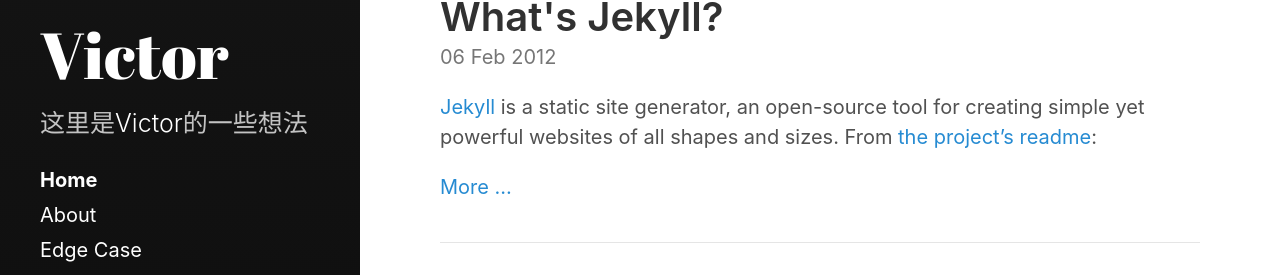
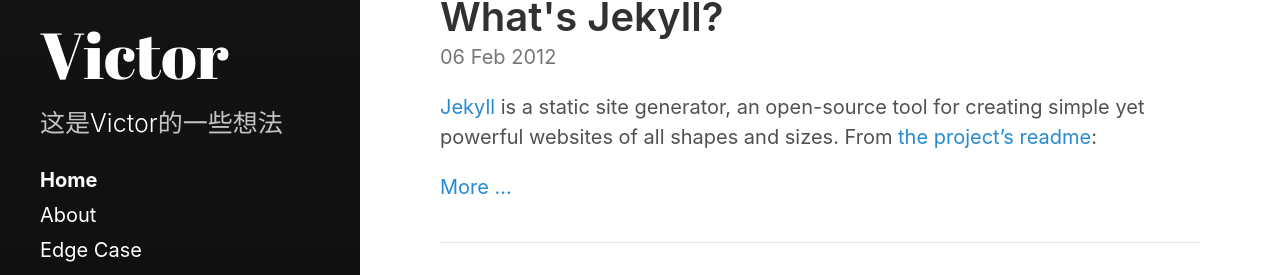
Before and after one commit to victorsonger/victorsonger.github.com, a Jekyll site: the page built from index.html, in a window 1280 px wide. Shown: the part 3139-3414 px from the top of the page. Built offline with Jekyll 4.4.1, drawn with Linux system fonts in a browser that asks for light colours; the list of posts is cut into pages by our own code.

Commit message:
Update _config.yml
测试首页更改

```diff
--- a/_config.yml
+++ b/_config.yml
@@ -6,7 +6,7 @@
 
 title: Victor
 tagline: "Victor's Blog"
-description: '这里是<a href="https://github.com/victorsonger/victorsblog.github.com" target="_bland">Victor</a>的一些想法'
+description: '这是<a href="https://github.com/victorsonger/victorsblog.github.com" target="_bland">Victor</a>的一些想法'
 url: "https://victorsonger.github.io"
                   # the optional subpath of your site, e.g. "/blog"
                   # NB: This applies to all pages in your Jekyll site.
```
